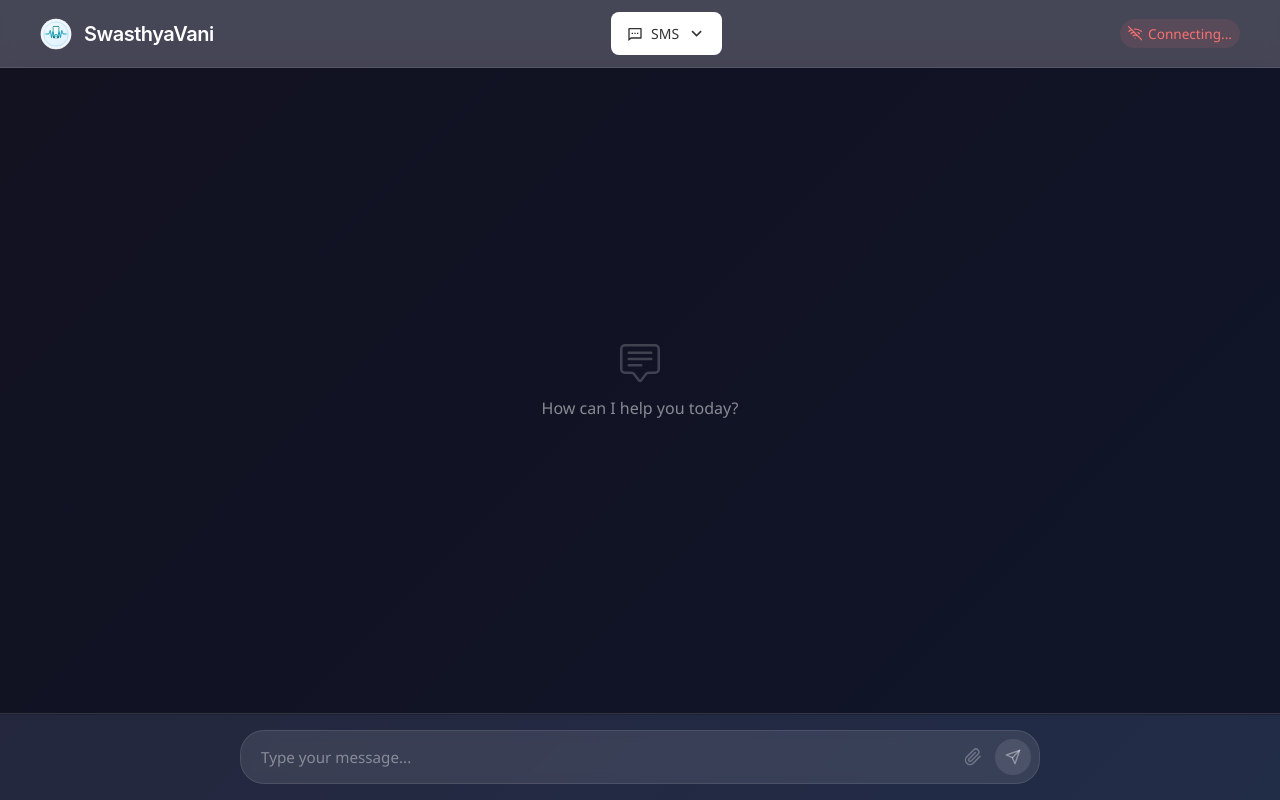
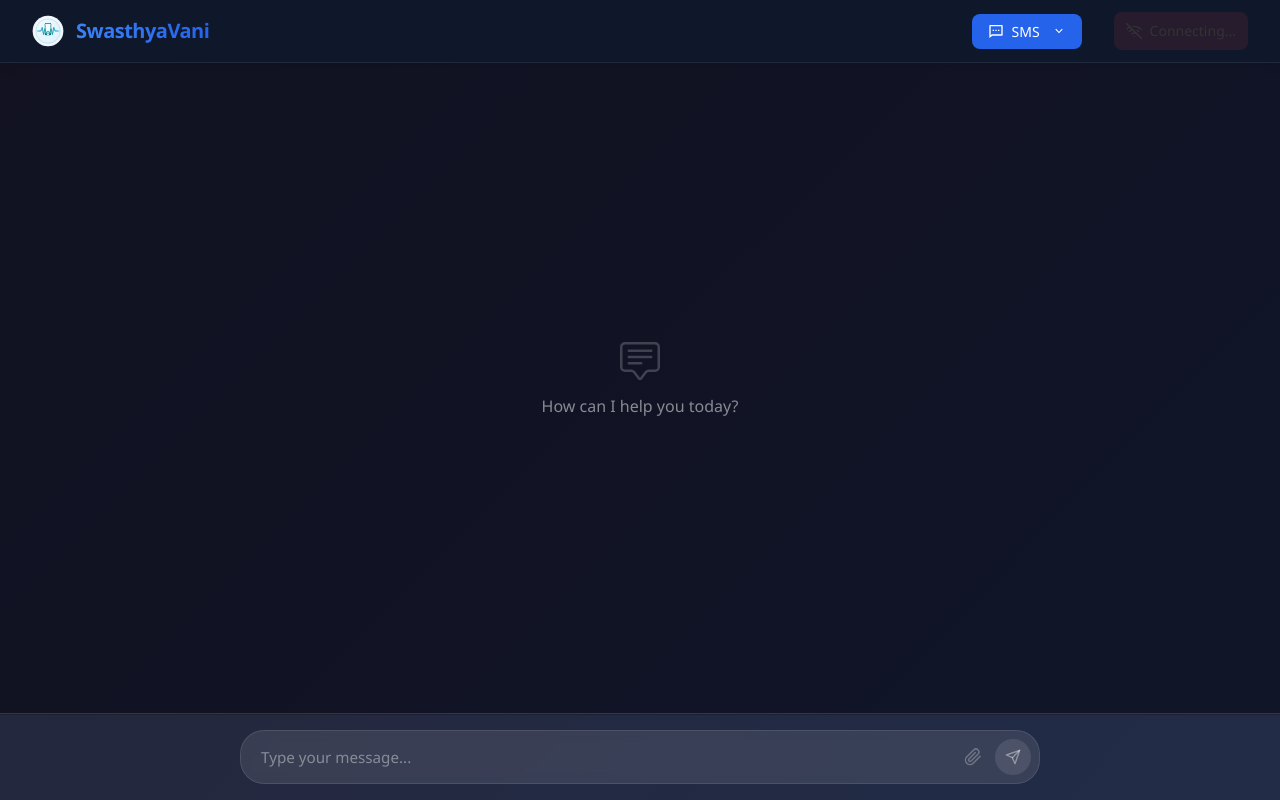
Before and after one commit to coder-shubham/Espada-SwasthyaVani, a React (Vite) app in the folder ui/: page / in a window 1280 px wide. Built offline with nearby package versions, Linux system fonts and the light colour scheme.

Commit message:
Blue based theme

```diff
--- a/ui/src/components/generic/NavBar.jsx
+++ b/ui/src/components/generic/NavBar.jsx
@@ -2,45 +2,44 @@ import React from 'react';
 import { FiMenu } from 'react-icons/fi';
 import DropdownSwitcher from './DropdownSwitcher';
 import '../../styles/generic/NavBar.css';
-import { FiWifi, FiWifiOff, FiAlertCircle } from 'react-icons/fi';
-import '../../styles/chats/ChatScreen.css';
+import { FiWifi, FiWifiOff } from 'react-icons/fi';
 
 const Navbar = ({ activeTab, setActiveTab, setCallActive, chat }) => {
   const { isConnected } = chat;
 
   return (
-    <header className="ds-navbar">
-      <div className="ds-navbar-container">
-        <div className="ds-navbar-brand">
-          <img src="/logo.svg" alt="SwasthyaVani Logo" className="ds-navbar-logo" />
-          <h1 className="ds-navbar-title">SwasthyaVani</h1>
+    <header className="sv-navbar">
+      <div className="sv-navbar-container">
+        <div className="sv-navbar-brand">
+          <img src="/logo.svg" alt="SwasthyaVani Logo" className="sv-navbar-logo" />
+          <h1 className="sv-navbar-title">SwasthyaVani</h1>
         </div>
-        <div className="ds-navbar-actions">
-          <DropdownSwitcher
-            activeTab={activeTab}
-            setActiveTab={setActiveTab}
-            setCallActive={setCallActive}
-          />
-          <button className="ds-navbar-menu">
-            <FiMenu className="ds-menu-icon" />
+
+        <div className="sv-navbar-right">
+          <div className="sv-dropdown-container">
+            <DropdownSwitcher
+              activeTab={activeTab}
+              setActiveTab={setActiveTab}
+              setCallActive={setCallActive}
+            />
+          </div>
+
+          <div className={`sv-connection-status ${isConnected ? 'connected' : 'disconnected'}`}>
+            <div className="sv-status-indicator">
+              {isConnected ? (
+                <FiWifi className="sv-status-icon" />
+              ) : (
+                <FiWifiOff className="sv-status-icon" />
+              )}
+            </div>
+            <span className="sv-status-text">
+              {isConnected ? 'Connected' : 'Connecting...'}
+            </span>
+          </div>
+
+          <button className="sv-navbar-menu">
+            <FiMenu className="sv-menu-icon" />
           </button>
-        </div>
-        <div className="ds-chat-status">
-          <span
-            className={`ds-status-indicator ${isConnected ? 'ds-connected' : 'ds-disconnected'}`}
-          >
-            {isConnected ? (
-              <>
-                <FiWifi className="ds-status-icon" />
-                <span>Connected</span>
-              </>
-            ) : (
-              <>
-                <FiWifiOff className="ds-status-icon" />
-                <span>Connecting...</span>
-              </>
-            )}
-          </span>
         </div>
       </div>
     </header>
--- a/ui/src/styles/generic/DropdownSwitcher.css
+++ b/ui/src/styles/generic/DropdownSwitcher.css
@@ -1,98 +1,85 @@
 .dropdown-switcher {
   position: relative;
-  display: inline-block;
-  font-family:
-    'Inter',
-    -apple-system,
-    BlinkMacSystemFont,
-    sans-serif;
+  font-family: 'Inter', -apple-system, BlinkMacSystemFont, sans-serif;
 }
 
 .dropdown-button {
-  background-color: var(--card-bg);
-  border: 1px solid var(--border-color);
-  padding: 0.75rem 1rem;
-  font-size: 0.875rem;
-  border-radius: var(--border-radius);
-  cursor: pointer;
   display: flex;
   align-items: center;
   gap: 0.5rem;
+  padding: 0.5rem 1rem;
+  background-color: var(--primary-blue);
+  color: white;
+  border: none;
+  border-radius: var(--border-radius);
+  cursor: pointer;
+  font-weight: 500;
+  font-size: 0.875rem;
   transition: var(--transition);
-  color: var(--text-color);
-  font-weight: 500;
-  min-width: 100px;
-  justify-content: space-between;
 }
 
 .dropdown-button:hover {
-  background-color: var(--hover-bg);
-  border-color: var(--primary-color);
-}
-
-.dropdown-arrow {
-  display: flex;
-  align-items: center;
-  font-size: 1.2rem;
-  color: var(--text-secondary);
+  background-color: var(--primary-blue-light);
 }
 
 .dropdown-icon {
   font-size: 1rem;
-  color: var(--text-secondary);
+  color: white;
+}
+
+.dropdown-arrow {
+  margin-left: 0.25rem;
+  display: flex;
+  align-items: center;
+  color: white;
 }
 
 .dropdown-menu {
   position: absolute;
   top: calc(100% + 0.5rem);
-  left: 0;
-  background: var(--card-bg);
-  border: 1px solid var(--border-color);
+  right: 0;
+  background-color: var(--background-darker);
   border-radius: var(--border-radius);
-  box-shadow: var(--box-shadow-lg);
+  box-shadow: 0 4px 6px -1px rgba(0, 0, 0, 0.2), 0 2px 4px -1px rgba(0, 0, 0, 0.1);
+  z-index: 50;
+  min-width: 120px;
   overflow: hidden;
-  z-index: 100;
-  min-width: 100%;
-  animation: fadeIn 0.2s ease-out;
+  animation: fadeIn 0.15s ease-out;
+  border: 1px solid rgba(255, 255, 255, 0.1);
 }
 
 .dropdown-item {
-  padding: 0.75rem 1rem;
-  cursor: pointer;
-  transition: var(--transition);
   display: flex;
   align-items: center;
   gap: 0.5rem;
-  font-size: 0.875rem;
-  color: var(--text-color);
+  padding: 0.75rem 1rem;
+  width: 100%;
+  text-align: left;
   background: none;
   border: none;
-  width: 100%;
-  text-align: left;
+  cursor: pointer;
+  font-size: 0.875rem;
+  color: var(--text-secondary);
+  transition: var(--transition);
 }
 
 .dropdown-item:hover {
-  background-color: var(--hover-bg);
-  color: var(--primary-color);
-}
-
-.dropdown-item:hover .dropdown-icon {
-  color: var(--primary-color);
+  background-color: rgba(255, 255, 255, 0.05);
 }
 
 .dropdown-item.active {
-  background-color: var(--primary-light);
-  color: var(--primary-color);
+  color: var(--primary-blue-light);
+  font-weight: 500;
 }
 
 .dropdown-item.active .dropdown-icon {
-  color: var(--primary-color);
+  color: var(--primary-blue-light);
 }
 
 @keyframes fadeIn {
   from {
     opacity: 0;
-    transform: translateY(-10px);
+    transform: translateY(-5px);
   }
   to {
     opacity: 1;
--- a/ui/src/styles/generic/NavBar.css
+++ b/ui/src/styles/generic/NavBar.css
@@ -1,95 +1,148 @@
-/* NavBar.css */
-.ds-navbar {
-  background: rgba(26, 26, 46, 0.8);
+:root {
+  --primary-blue: #2563eb;
+  --primary-blue-light: #3b82f6;
+  --primary-blue-dark: #1d4ed8;
+  --background-dark: #0f172a;
+  --background-light: #f8fafc;
+  --text-primary: #ffffff;
+  --text-secondary: #e2e8f0;
+  --success-green: #10b981;
+:root {
+  --primary-blue: #2563eb;
+  --primary-blue-light: #3b82f6;
+  --primary-blue-dark: #1d4ed8;
+  --background-dark: #0f172a;
+  --background-darker: #020617;
+  --background-light: #f8fafc;
+  --text-primary: #ffffff;
+  --text-secondary: #e2e8f0;
+  --success-green: #10b981;
+  --warning-orange: #f59e0b;
+  --error-red: #ef4444;
+  --border-radius: 8px;
+  --transition: all 0.2s ease-in-out;
+}
+
+.sv-navbar {
+  background-color: var(--background-dark);
   padding: 0.75rem 2rem;
   position: sticky;
   top: 0;
   z-index: 1000;
-  border-bottom: 1px solid rgba(255, 255, 255, 0.1);
-  backdrop-filter: blur(10px);
+  box-shadow: 0 2px 10px rgba(0, 0, 0, 0.1);
+  border-bottom: 1px solid rgba(255, 255, 255, 0.08);
 }
 
-.ds-navbar-container {
+.sv-navbar-container {
   display: flex;
   justify-content: space-between;
   align-items: center;
+  max-width: 1400px;
+  width: 100%;
   margin: 0 auto;
-  max-width: 1200px;
-  width: 100%;
 }
 
-.ds-navbar-brand {
+.sv-navbar-brand {
   display: flex;
   align-items: center;
   gap: 0.75rem;
 }
 
-.ds-navbar-logo {
+.sv-navbar-logo {
   width: 2rem;
   height: 2rem;
   object-fit: contain;
 }
 
-.ds-navbar-title {
+.sv-navbar-title {
   font-size: 1.25rem;
-  color: #fff;
   font-weight: 600;
+  color: var(--text-primary);
   margin: 0;
-  font-family:
-    'Inter',
-    -apple-system,
-    BlinkMacSystemFont,
-    sans-serif;
   letter-spacing: -0.5px;
+  background: linear-gradient(90deg, var(--primary-blue-light), var(--primary-blue));
+  -webkit-background-clip: text;
+  background-clip: text;
+  -webkit-text-fill-color: transparent;
 }
 
-.ds-navbar-actions {
+.sv-navbar-right {
   display: flex;
   align-items: center;
   gap: 1.5rem;
 }
 
-.ds-navbar-menu {
+.sv-dropdown-container {
+  margin-right: 0.5rem;
+}
+
+.sv-connection-status {
+  display: flex;
+  align-items: center;
+  gap: 0.5rem;
+  padding: 0.5rem 0.75rem;
+  border-radius: var(--border-radius);
+  font-size: 0.875rem;
+  font-weight: 500;
+  transition: var(--transition);
+}
+
+.sv-connection-status.connected {
+  background-color: rgba(16, 185, 129, 0.1);
+  color: var(--success-green);
+}
+
+.sv-connection-status.disconnected {
+  background-color: rgba(239, 68, 68, 0.1);
+  color: var(--error-red);
+}
+
+.sv-status-indicator {
+  display: flex;
+  align-items: center;
+}
+
+.sv-status-icon {
+  font-size: 1rem;
+}
+
+.sv-navbar-menu {
   background: none;
   border: none;
-  color: rgba(255, 255, 255, 0.8);
+  color: var(--text-secondary);
   cursor: pointer;
+  padding: 0.5rem;
+  border-radius: var(--border-radius);
+  transition: var(--transition);
   display: none; /* Hidden by default, show on mobile */
-  padding: 0.5rem;
 }
 
-.ds-menu-icon {
+.sv-navbar-menu:hover {
+  background-color: rgba(255, 255, 255, 0.1);
+}
+
+.sv-menu-icon {
   font-size: 1.25rem;
 }
 
-/* Dark theme dropdown styles to match */
-.ds-dropdown {
-  background: rgba(30, 30, 60, 0.95);
-  border: 1px solid rgba(255, 255, 255, 0.1);
-  border-radius: 8px;
-  box-shadow: 0 4px 12px rgba(0, 0, 0, 0.2);
-  backdrop-filter: blur(10px);
-}
-
-.ds-dropdown-item {
-  color: rgba(255, 255, 255, 0.9);
-}
-
-.ds-dropdown-item:hover {
-  background: rgba(129, 140, 248, 0.2);
-}
-
-/* Mobile responsiveness */
 @media (max-width: 768px) {
-  .ds-navbar {
+  .sv-navbar {
     padding: 0.75rem 1rem;
   }
 
-  .ds-navbar-title {
+  .sv-navbar-title {
     font-size: 1.1rem;
   }
 
-  .ds-navbar-menu {
+  .sv-navbar-right {
+    gap: 1rem;
+  }
+
+  .sv-navbar-menu {
     display: block;
   }
+
+  .sv-status-text {
+    display: none;
+  }
 }
```
